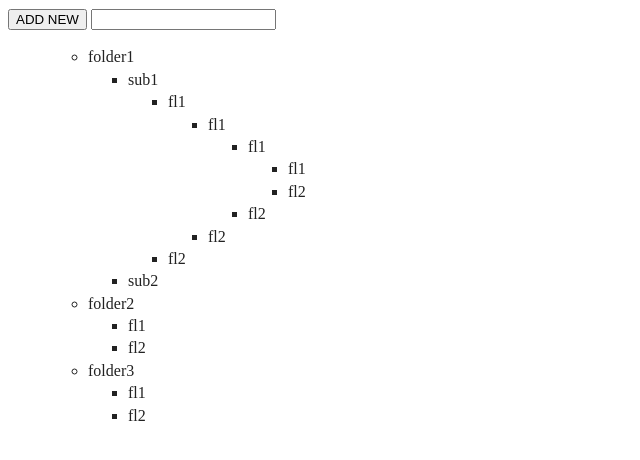
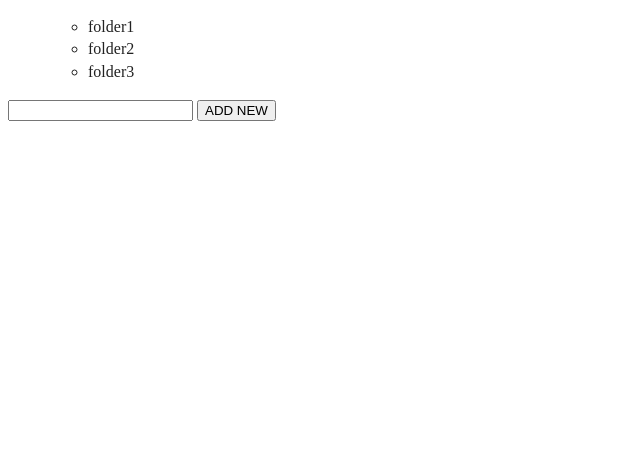
Before and after one commit to arunsdrn/todo_tree, a plain HTML site: page index.html in a window 1280 px wide. Shown: the whole page, without its empty margins (0-640 px from the left). Drawn offline with Linux system fonts and the light colour scheme.

Commit message:
tree flow

```diff
--- a/index.html
+++ b/index.html
@@ -18,11 +18,12 @@
     <!-- Add your site or application content here -->
     <div id="root">
       <div id="breadCrumb"></div>
-      <div>
+      <div></div>
+      <div id="mainView"></div>
+      <p>
+        <input type="text" id="inputTodo" value="" />
         <button id="addNewBtn">ADD NEW</button>
-        <input type="text" id="inputTodo" />
-      </div>
-      <div id="mainView"></div>
+      </p>
     </div>
     <script src="js/main.js"></script>
   </body>
--- a/js/main.js
+++ b/js/main.js
@@ -7,35 +7,27 @@ window.onload = () => {
   const mainView = document.getElementById('mainView');
 
   //Main root object
-  const todoRoot = {
+  const todoTree = {
     root: {
-      folder1: {
-        sub1: {
-          fl1: { fl1: { fl1: { fl1: '1', fl2: '2' }, fl2: '2' }, fl2: '2' },
-          fl2: '2'
-        },
-        sub2: '2'
-      },
-      folder2: {
-        fl1: '1',
-        fl2: '2'
-      },
-      folder3: {
-        fl1: '1',
-        fl2: '2'
-      }
+      folder1: {},
+      folder2: {},
+      folder3: {}
     }
   };
+  const currentRoot = todoTree.root;
 
   const createBreadCrumb = () => {};
 
+  const openIssue = e => {
+    if (e.target.className !== 'issue-node') return;
+    //open issue here
+  };
   const createView = () => {
     let resultEle = '<ul>';
     const eachRecursive = obj => {
       resultEle += '<ul>';
       for (var k in obj) {
-        // console.log(obj[k]);
-        resultEle += `<li>${k}</li>`;
+        resultEle += `<li id=${k} class="issue-node">${k}</li>`;
         if (typeof obj[k] == 'object' && obj[k] !== null) eachRecursive(obj[k]);
         else {
           console.log('yes');
@@ -43,15 +35,18 @@ window.onload = () => {
       }
       resultEle += '</ul>';
     };
-    eachRecursive(todoRoot.root);
+    eachRecursive(todoTree.root);
     resultEle += '</ul>';
     mainView.innerHTML = resultEle;
   };
 
   const addNew = () => {
+    const inputValue = inputTodo.value;
+    currentRoot[inputValue] = {};
     createView();
   };
   createView();
 
   addNewBtn.onclick = addNew;
+  mainView.onclick = openIssue;
 };
```
